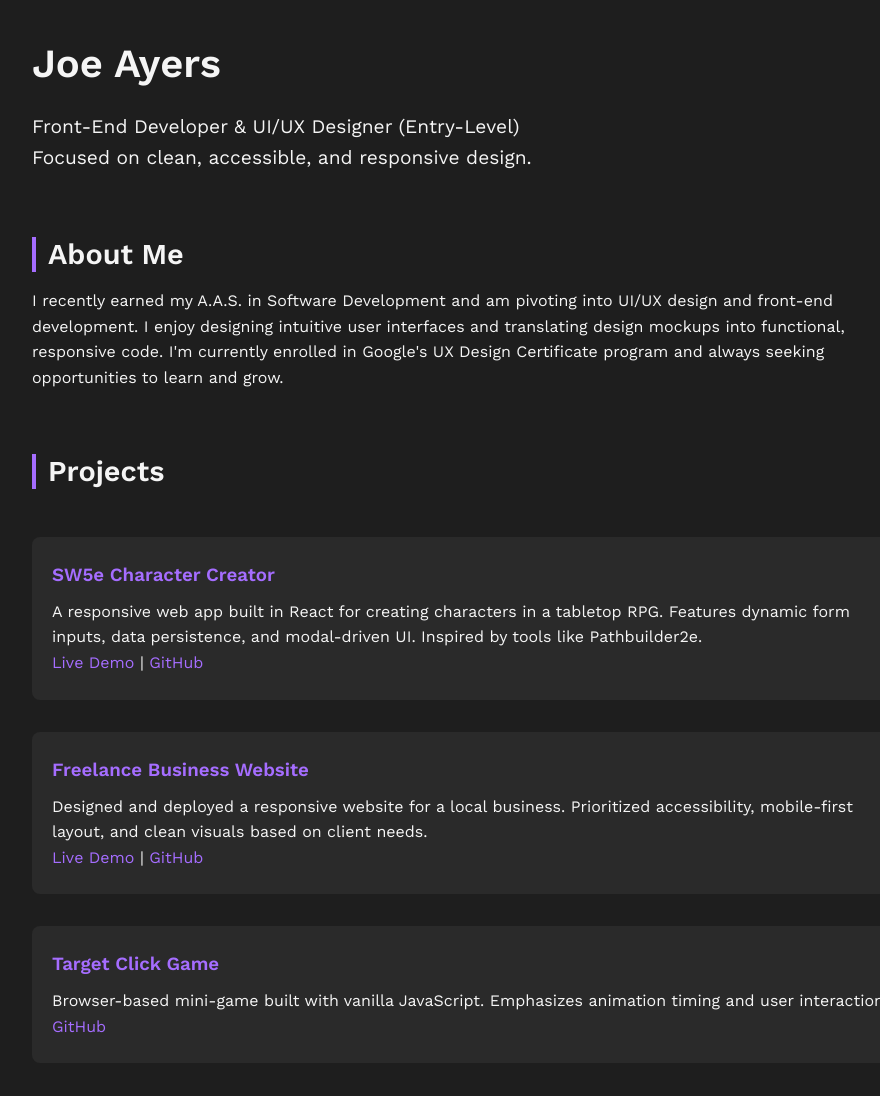
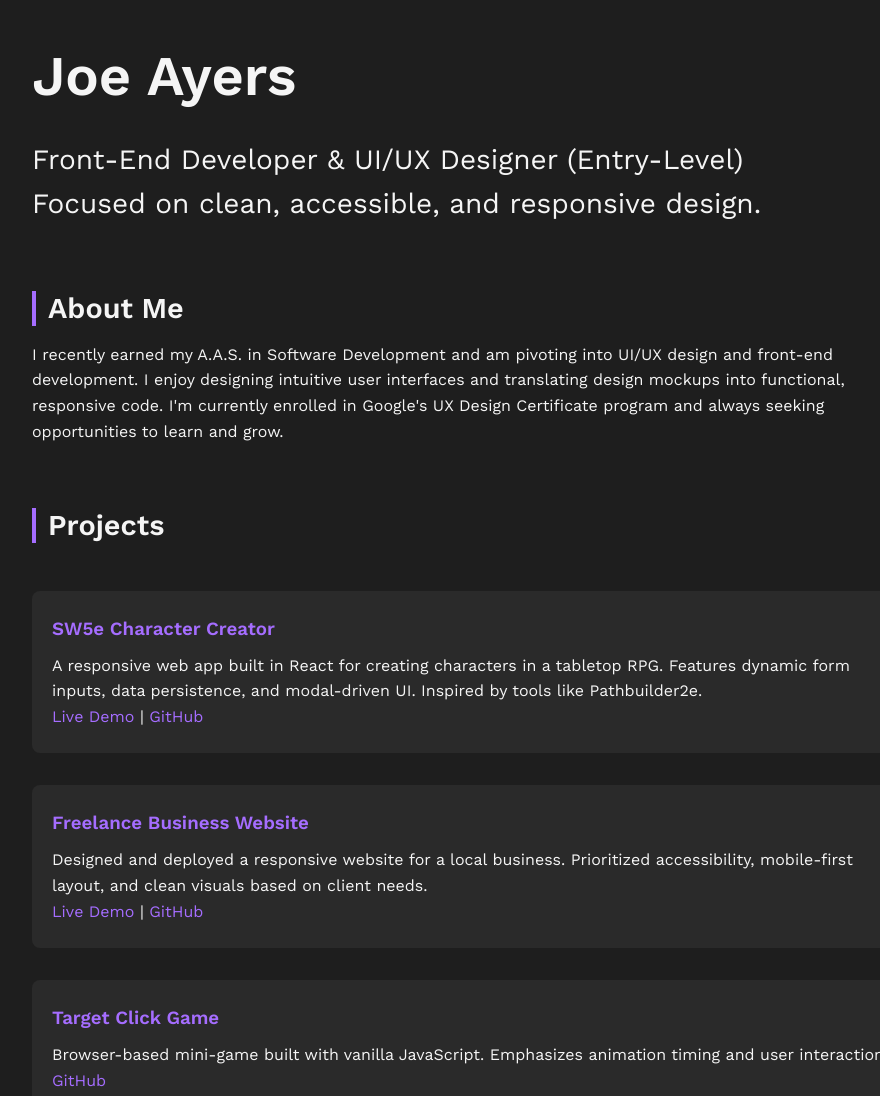
Before and after one commit to jayers14/portfolio, a plain HTML site: page index.html in a window 1280 px wide. Shown: the top 1096 px of the page, without its empty margins (158-1038 px from the left). Drawn offline with nearby package versions, Linux system fonts and the light colour scheme.

Commit message:
Update 1.1

```diff
--- a/style.css
+++ b/style.css
@@ -49,11 +49,11 @@ header, section {
   margin-bottom: 4rem;
 }
 header h1 {
-  font-size: 2.5rem;
+  font-size: 3.5rem;
   font-weight: 600;
 }
 header p {
-  font-size: 1.2rem;
+  font-size: 1.75rem;
   margin-top: 1rem;
 }
 
```
